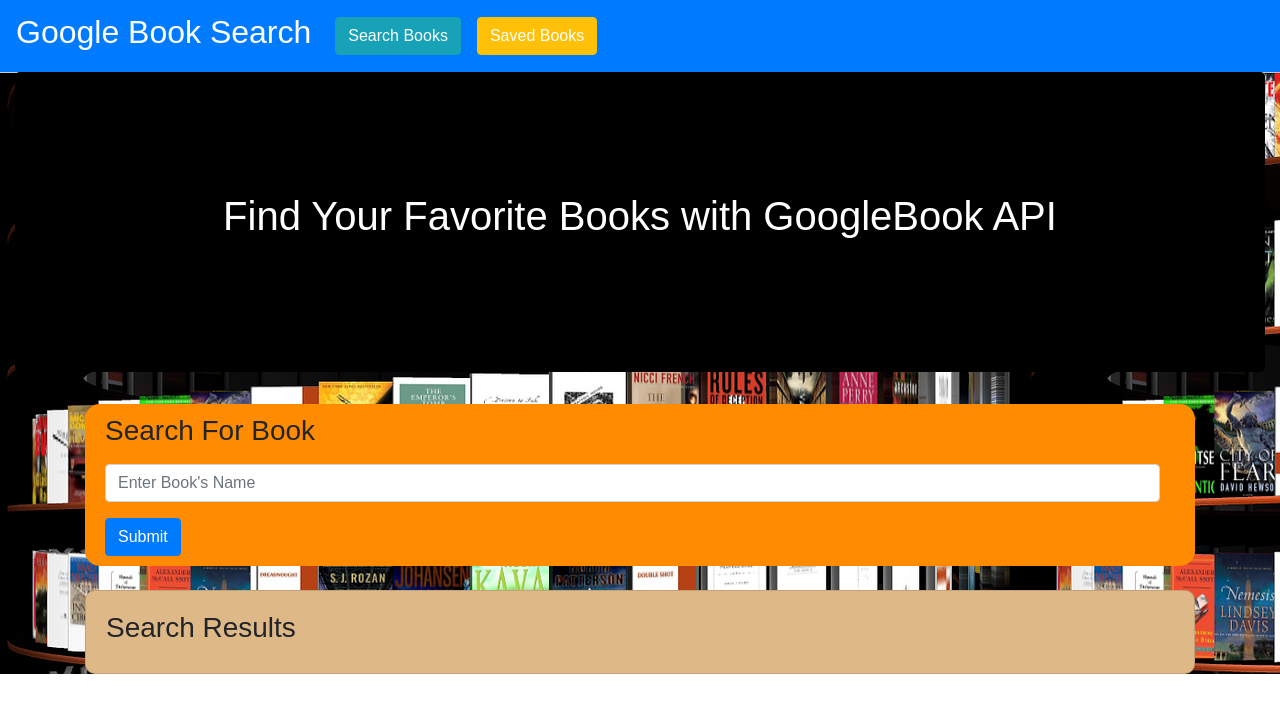
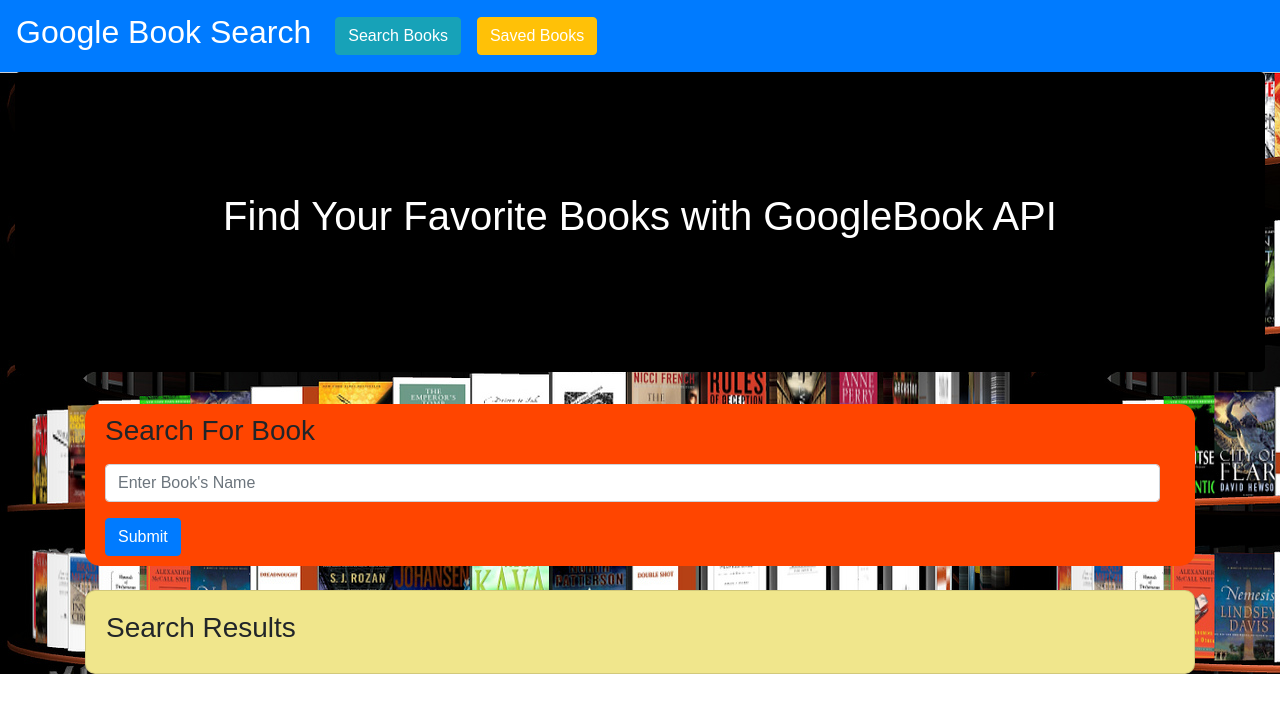
Before and after one commit to JMillan13/google-books-search, a React (Create React App) app in the folder client/: page / in a window 1280 px wide. Shown: the top 712 px of the page. Built offline with nearby package versions, Linux system fonts and the light colour scheme; a web font is replaced by a local one.

Commit message:
color changes

```diff
--- a/client/src/components/SavedResults/style.css
+++ b/client/src/components/SavedResults/style.css
@@ -1,12 +1,12 @@
 .card{
   border-radius: 10px;
-  background-color: #DEB887
+  background-color: #F0E68C
 
 }
 
 .saved-list{
   border-radius: 15px;
-  background-color: #00ffff
+  background-color: #FF4500
 
 }
 
--- a/client/src/components/SearchForms/style.css
+++ b/client/src/components/SearchForms/style.css
@@ -1,5 +1,5 @@
 form{
-  background: #FF8C00;
+  background:#FF4500;
   border-radius: 15px;
 }
 .BookSearchLabel{
```
